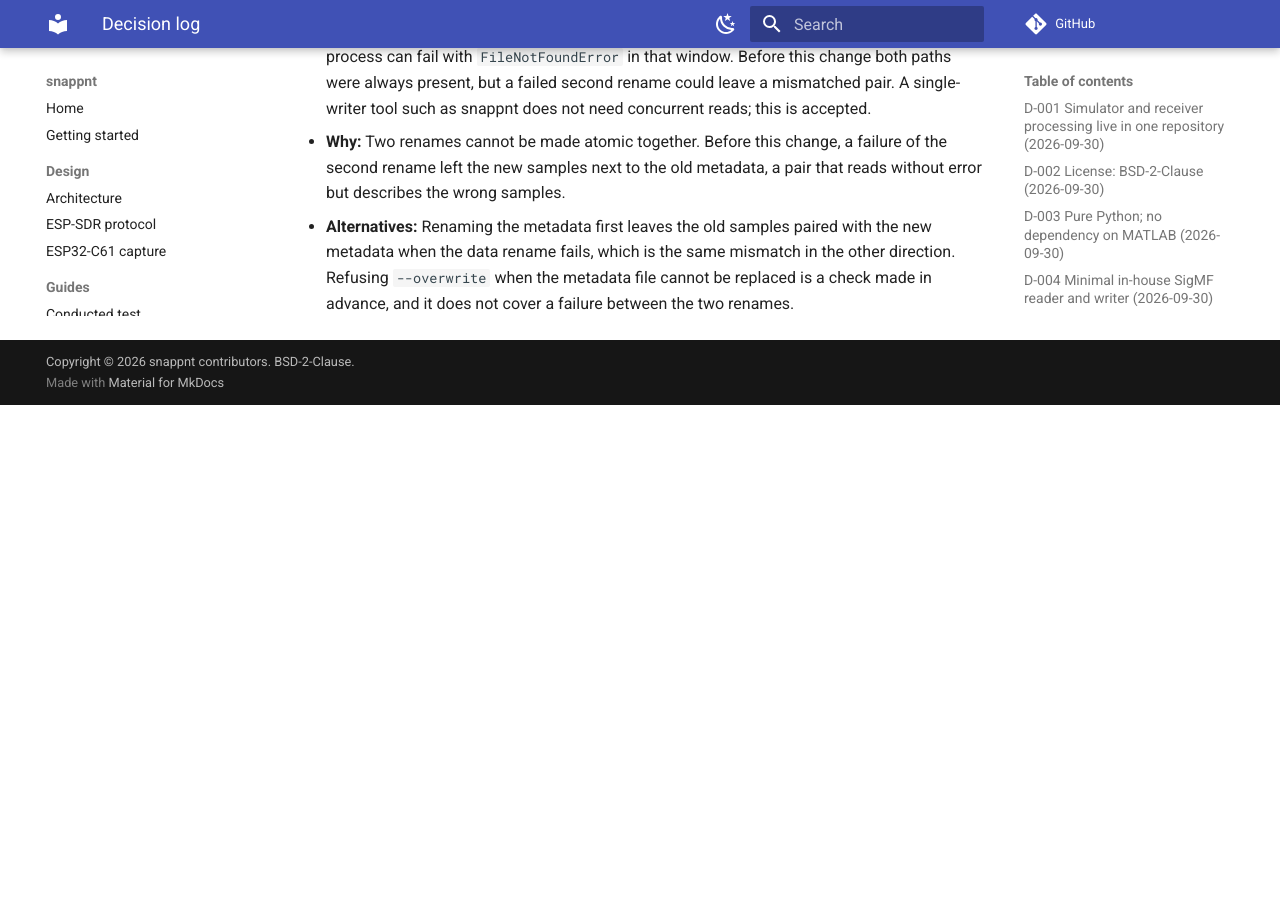
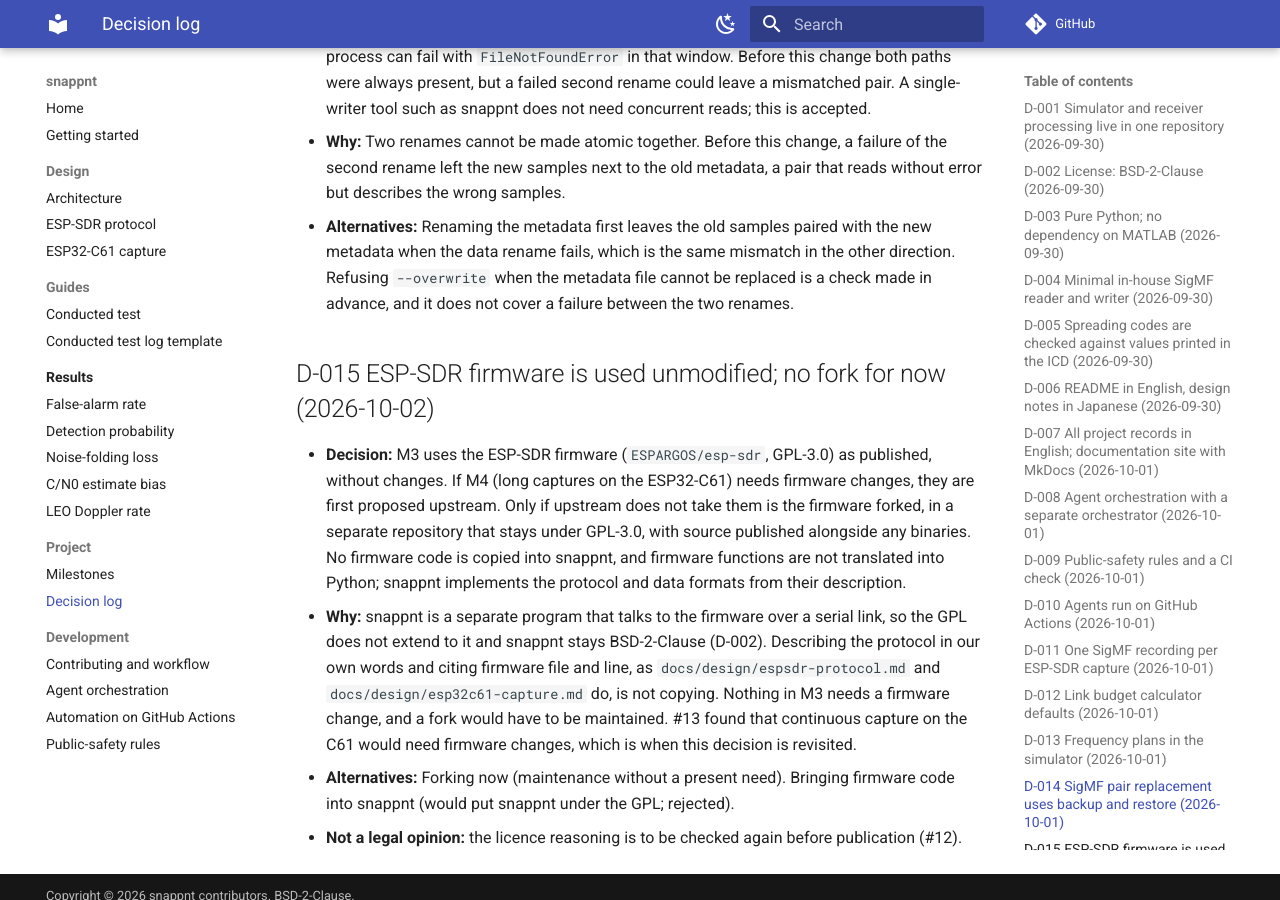
Before and after one commit to h-shiono/snappnt, an MkDocs documentation site: the page built from docs/project/decisions.md, in a window 1280 px wide and 900 px high, scrolled down 5463 px. Built offline with MkDocs 1.6.1 and Material for MkDocs 9.7.7, drawn with Linux system fonts in a browser that asks for light colours; comment, search, counter and statistics services are not loaded; before the commit the page ends 5868 px from its top, so only the background shows below that.

Commit message:
Record D-015: use the ESP-SDR firmware unmodified, no fork for now
Closes #7 with the maintainer's decision: no firmware changes in M3; for M4, propose changes
upstream first and fork (GPL-3.0, separate repository) only if needed; never copy firmware
code into snappnt.

Co-Authored-By: Claude Opus 5.5 <noreply@anthropic.com>
Claude-Session: https://claude.ai/code/session_01BvYrNtSc9UvmdpvYwQ4u8Y
Signed-off-by: Claude <noreply@anthropic.com>

```diff
--- a/docs/project/decisions.md
+++ b/docs/project/decisions.md
@@ -191,3 +191,23 @@ an earlier one and says so.
   metadata when the data rename fails, which is the same mismatch in the other direction.
   Refusing `--overwrite` when the metadata file cannot be replaced is a check made in advance,
   and it does not cover a failure between the two renames.
+
+## D-015 ESP-SDR firmware is used unmodified; no fork for now (2026-10-02)
+
+- **Decision:** M3 uses the ESP-SDR firmware (`ESPARGOS/esp-sdr`, GPL-3.0) as published,
+  without changes. If M4 (long captures on the ESP32-C61) needs firmware changes, they are
+  first proposed upstream. Only if upstream does not take them is the firmware forked, in a
+  separate repository that stays under GPL-3.0, with source published alongside any binaries.
+  No firmware code is copied into snappnt, and firmware functions are not translated into
+  Python; snappnt implements the protocol and data formats from their description.
+- **Why:** snappnt is a separate program that talks to the firmware over a serial link, so
+  the GPL does not extend to it and snappnt stays BSD-2-Clause (D-002). Describing the
+  protocol in our own words and citing firmware file and line, as
+  `docs/design/espsdr-protocol.md` and `docs/design/esp32c61-capture.md` do, is not copying.
+  Nothing in M3 needs a firmware change, and a fork would have to be maintained.
+  #13 found that continuous capture on the C61 would need firmware changes, which is when
+  this decision is revisited.
+- **Alternatives:** Forking now (maintenance without a present need). Bringing firmware code
+  into snappnt (would put snappnt under the GPL; rejected).
+- **Not a legal opinion:** the licence reasoning is to be checked again before publication
+  (#12).
```
